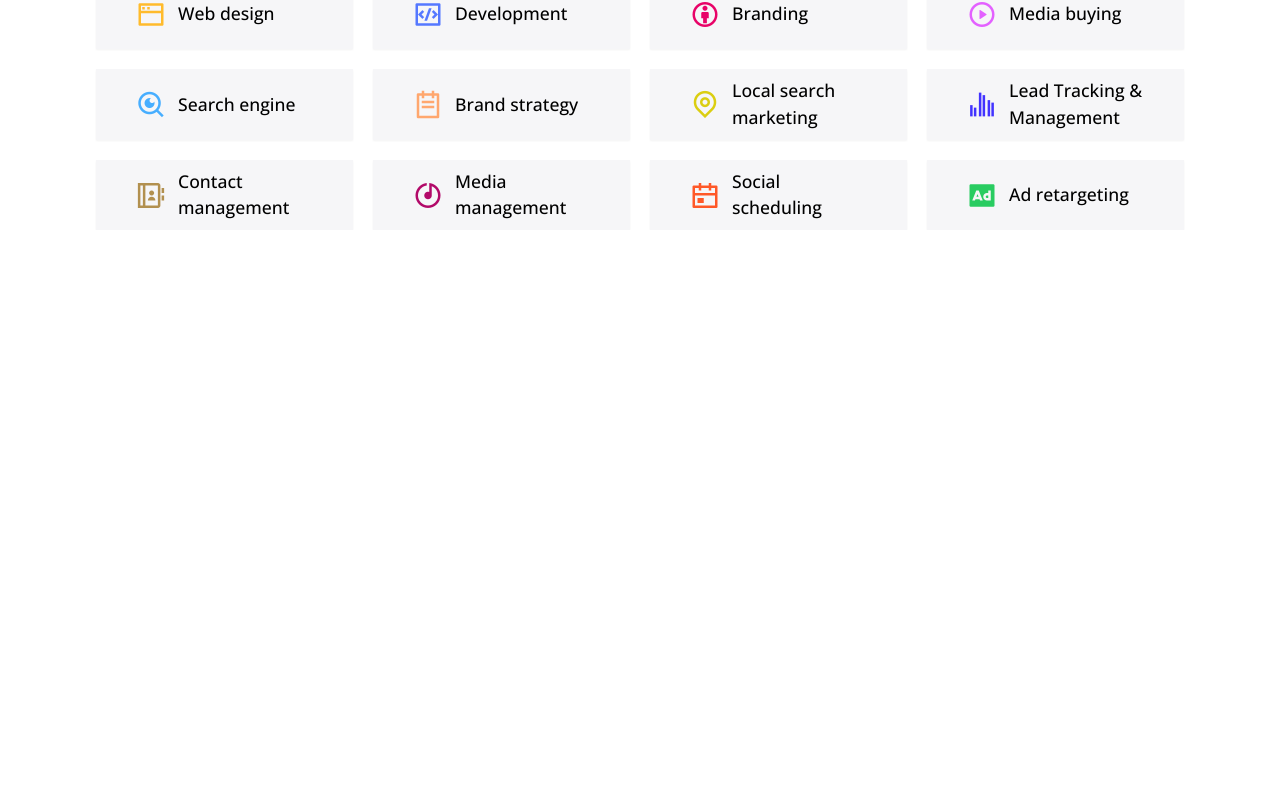
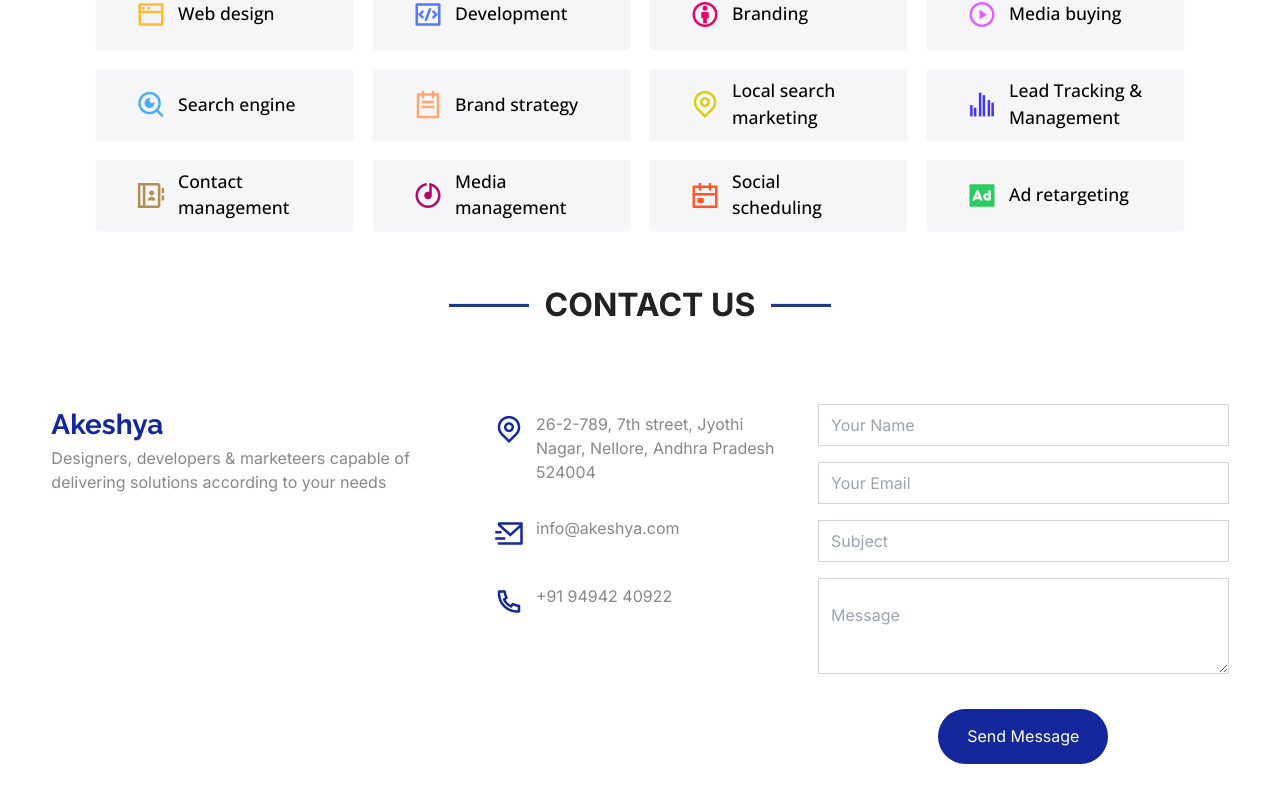
Before and after one commit to Jinshidjinu/Akeshya_Website, a Next.js app: page / in a window 1280 px wide. Shown: the part 2960-3762 px from the top of the page. Before the commit the page ends 3190 px from the top, so only its background shows below. Built offline with nearby package versions, Linux system fonts and the light colour scheme.

Commit message:
Contact section completed

```diff
--- /dev/null
+++ b/app/Components/Home/Contact/Contact.tsx
@@ -0,0 +1,77 @@
+import React from 'react'
+import Headings from '../../Shared/Headings'
+import { LuMapPin } from "react-icons/lu";
+import { RiMailSendLine } from "react-icons/ri";
+import 'remixicon/fonts/remixicon.css'
+
+const Contact = () => {
+  return (
+    <div>
+      <Headings content='CONTACT US ' />
+      <div className='w-full min-h-[500px] bg-white flex flex-col md:flex-row justify-center gap-6 text-[#888] p-6'>
+
+        {/* Company Information Section */}
+        <div className='w-full md:w-1/3 bg-white'>
+          <h3 className='text-[28px] font-Raleway font-bold text-[#14279b]'>Akeshya</h3>
+          <p>Designers, developers & marketeers capable of delivering solutions according to your needs</p>
+        </div>
+
+        {/* Contact Information Section */}
+        <div className='w-full md:w-1/4 bg-white flex flex-col gap-4'>
+          <div className='flex gap-3 p-2'>
+            <i className="ri-map-pin-line text-3xl text-[#14279b]"></i>
+            <p>26-2-789, 7th street, Jyothi Nagar, Nellore, Andhra Pradesh 524004</p>
+          </div>
+          <div className='flex gap-3 p-2'>
+            <i className='ri-mail-send-line text-3xl text-[#14279b]'></i>
+            <p>info@akeshya.com</p>
+          </div>
+          <div className='flex gap-3 p-2'>
+            <i className="ri-phone-line text-3xl text-[#14279b]"></i>
+            <p>+91 94942 40922</p>
+          </div>
+        </div>
+
+        {/* Contact Form Section */}
+        <div className='w-full md:w-1/3 bg-white'>
+          <form className="space-y-4">
+            <input
+              type="text"
+              name="name"
+              placeholder="Your Name"
+              className="w-full px-3 py-2 border border-gray-300 focus:outline-none focus:ring-2 focus:ring-blue-500"
+            />
+            <input
+              type="email"
+              name="email"
+              placeholder="Your Email"
+              className="w-full px-3 py-2 border border-gray-300 focus:outline-none focus:ring-2 focus:ring-blue-500"
+            />
+            <input
+              type="text"
+              name="subject"
+              placeholder="Subject"
+              className="w-full px-3 py-2 border border-gray-300 focus:outline-none focus:ring-2 focus:ring-blue-500"
+            />
+            <textarea
+              name="message"
+              placeholder="Message"
+              className="w-full h-16 md:h-26 lg:h-24 px-3 py-6 border border-gray-300 focus:outline-none focus:ring-2 focus:ring-blue-500 resize-y"
+            ></textarea>
+            <div className='w-full bg-white flex justify-center items-center h-[80px]'>
+              <button
+                type="submit"
+                className="rounded-full w-[170px] h-[55px] px-4 py-2 text-white bg-[#14279b] hover:bg-blue-700 focus:outline-none focus:ring-2 focus:ring-blue-500 focus:ring-offset-2"
+              >
+                Send Message
+              </button>
+            </div>
+          </form>
+        </div>
+
+      </div>
+    </div>
+  )
+}
+
+export default Contact
--- a/app/page.tsx
+++ b/app/page.tsx
@@ -6,6 +6,7 @@
 import Services from "./Components/Home/Servicess/Services";
 import Process from "./Components/Home/OurProcess/Process";
 import Features from "./Components/Home/CoreFeatures/Features";
+import Contact from "./Components/Home/Contact/Contact";
  const Home = ()=>{
   return (
    <div>
@@ -16,7 +17,7 @@
        <Services/>
        <Process/>
        <Features/>
-
+       <Contact/>
    </div>
   );
 }
```
